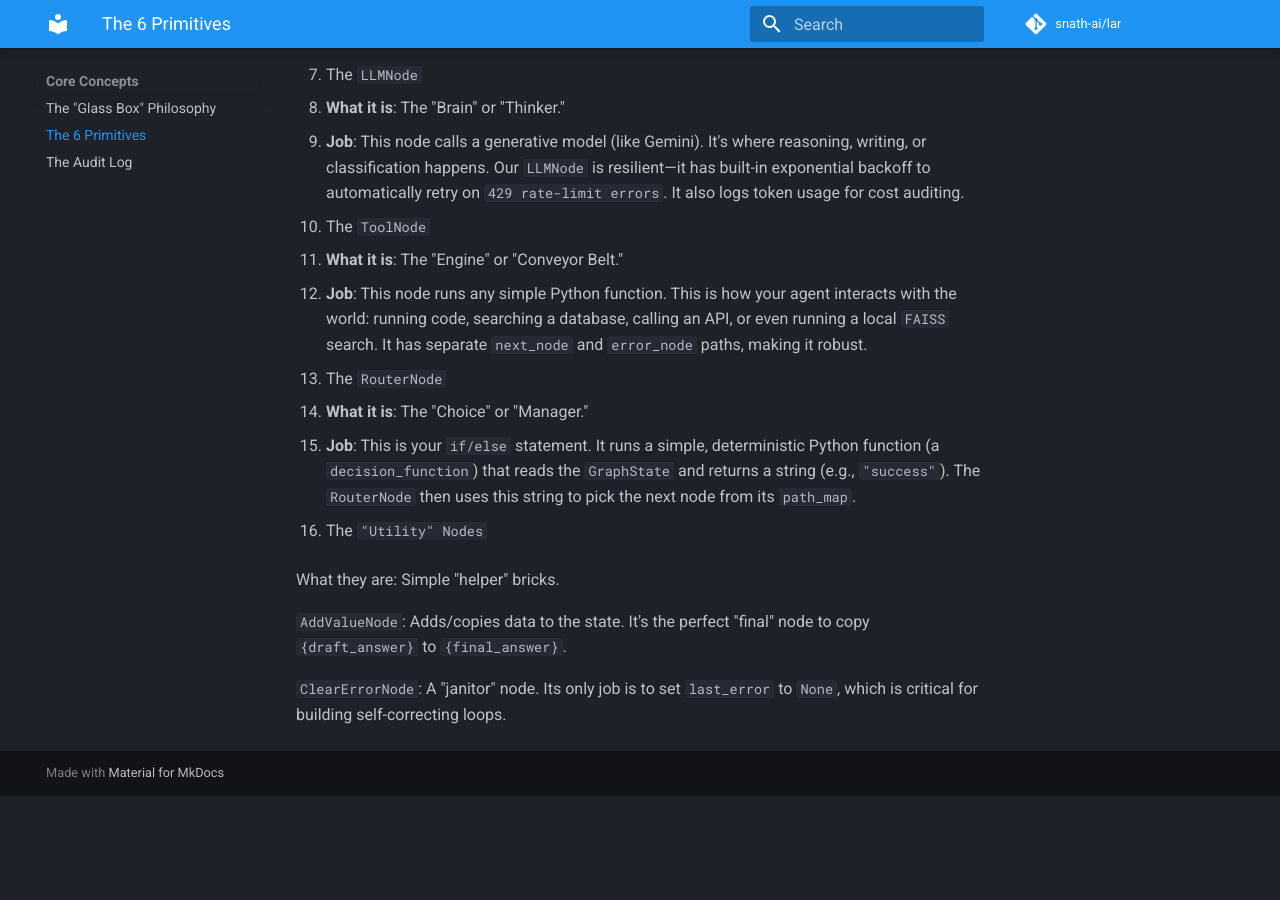
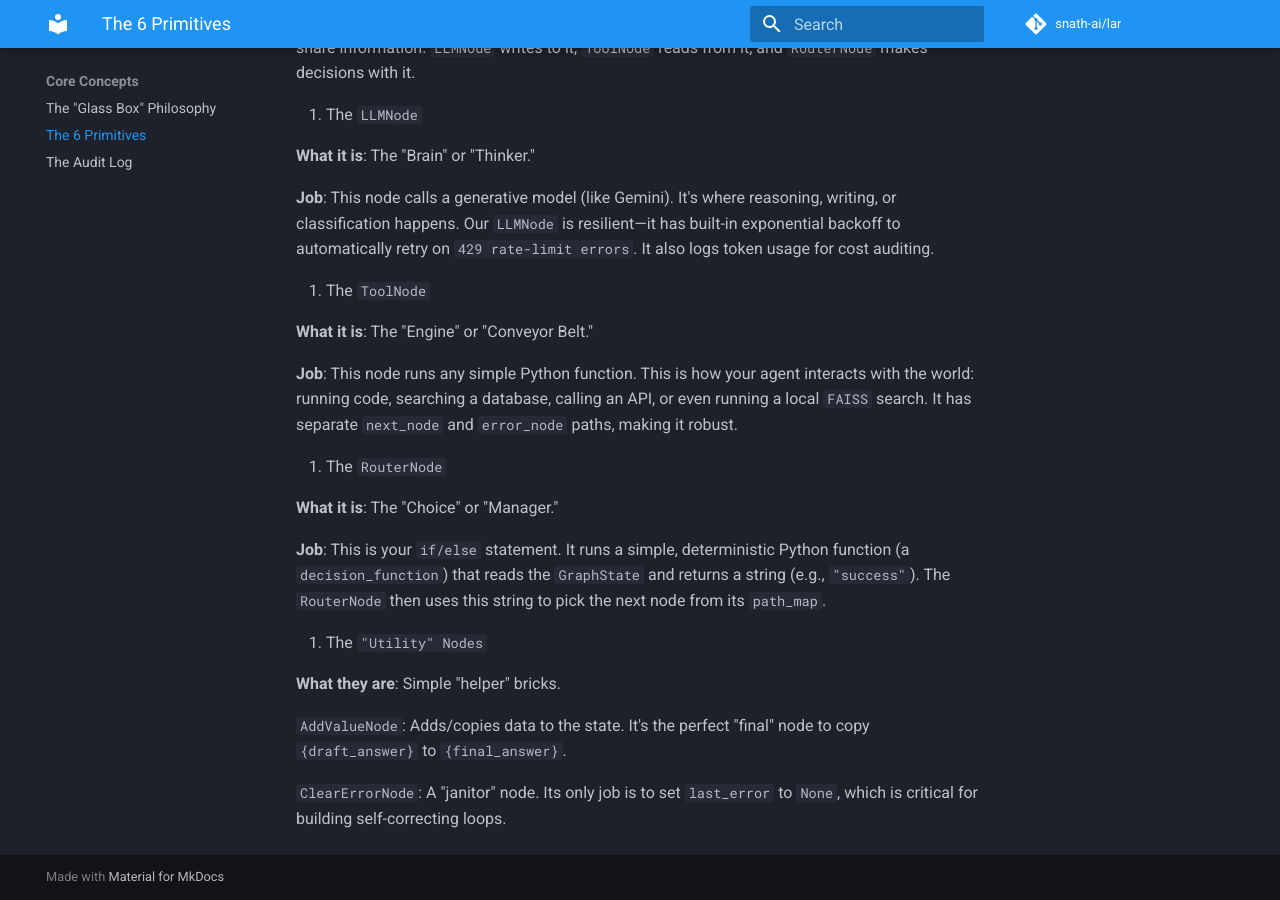
Before and after one commit to partech2015/lar, an MkDocs documentation site: the page built from docs/core-concepts/2-architecture.md, in a window 1280 px wide and 900 px high, scrolled down 545 px. Built offline with MkDocs 1.6.1 and Material for MkDocs 9.7.7, drawn with Linux system fonts in a browser that asks for light colours; comment, search, counter and statistics services are not loaded; before the commit the page ends 1341 px from its top, so only the background shows below that.

```diff
--- a/docs/core-concepts/2-architecture.md
+++ b/docs/core-concepts/2-architecture.md
@@ -4,39 +4,39 @@
 
 1. The `GraphExecutor`
 
-- **What it is**: The "Engine" or "Conveyor Belt."
+**What it is**: The "Engine" or "Conveyor Belt."
 
-- **Job**: A simple `generator` that runs one node at a time. It's the "dumb" loop that powers the "smart" nodes. It is also the "flight data recorder" that `yields` the audit log for each step.
+**Job**: A simple `generator` that runs one node at a time. It's the "dumb" loop that powers the "smart" nodes. It is also the "flight data recorder" that `yields` the audit log for each step.
 
 2. The `GraphState`
 
-- **What it is**: The "Memory" or "Clipboard."
+**What it is**: The "Memory" or "Clipboard."
 
-- **Job**: A simple Python object (a dictionary wrapper) that is passed to every node. It's how nodes share information. `LLMNode` writes to it, `ToolNode` reads from it, and `RouterNode` makes decisions with it.
+**Job**: A simple Python object (a dictionary wrapper) that is passed to every node. It's how nodes share information. `LLMNode` writes to it, `ToolNode` reads from it, and `RouterNode` makes decisions with it.
 
 3. The `LLMNode`
 
-- **What it is**: The "Brain" or "Thinker."
+**What it is**: The "Brain" or "Thinker."
 
-- **Job**: This node calls a generative model (like Gemini). It's where reasoning, writing, or classification happens. Our `LLMNode` is resilient—it has built-in exponential backoff to automatically retry on `429 rate-limit errors`. It also logs token usage for cost auditing.
+**Job**: This node calls a generative model (like Gemini). It's where reasoning, writing, or classification happens. Our `LLMNode` is resilient—it has built-in exponential backoff to automatically retry on `429 rate-limit errors`. It also logs token usage for cost auditing.
 
 
 4. The `ToolNode`
 
-- **What it is**: The "Engine" or "Conveyor Belt."
+**What it is**: The "Engine" or "Conveyor Belt."
 
-- **Job**: This node runs any simple Python function. This is how your agent interacts with the world: running code, searching a database, calling an API, or even running a local `FAISS` search. It has separate `next_node` and `error_node` paths, making it robust.
+**Job**: This node runs any simple Python function. This is how your agent interacts with the world: running code, searching a database, calling an API, or even running a local `FAISS` search. It has separate `next_node` and `error_node` paths, making it robust.
 
 5. The `RouterNode`
 
-- **What it is**: The "Choice" or "Manager."
+**What it is**: The "Choice" or "Manager."
 
-- **Job**: This is your `if/else` statement. It runs a simple, deterministic Python function (a `decision_function`) that reads the `GraphState` and returns a string (e.g., `"success"`). The `RouterNode` then uses this string to pick the next node from its `path_map`.
+**Job**: This is your `if/else` statement. It runs a simple, deterministic Python function (a `decision_function`) that reads the `GraphState` and returns a string (e.g., `"success"`). The `RouterNode` then uses this string to pick the next node from its `path_map`.
 
 
 6. The `"Utility" Nodes`
 
-What they are: Simple "helper" bricks.
+**What they are**: Simple "helper" bricks.
 
 `AddValueNode`: Adds/copies data to the state. It's the perfect "final" node to copy `{draft_answer}` to `{final_answer}`.
 
```
